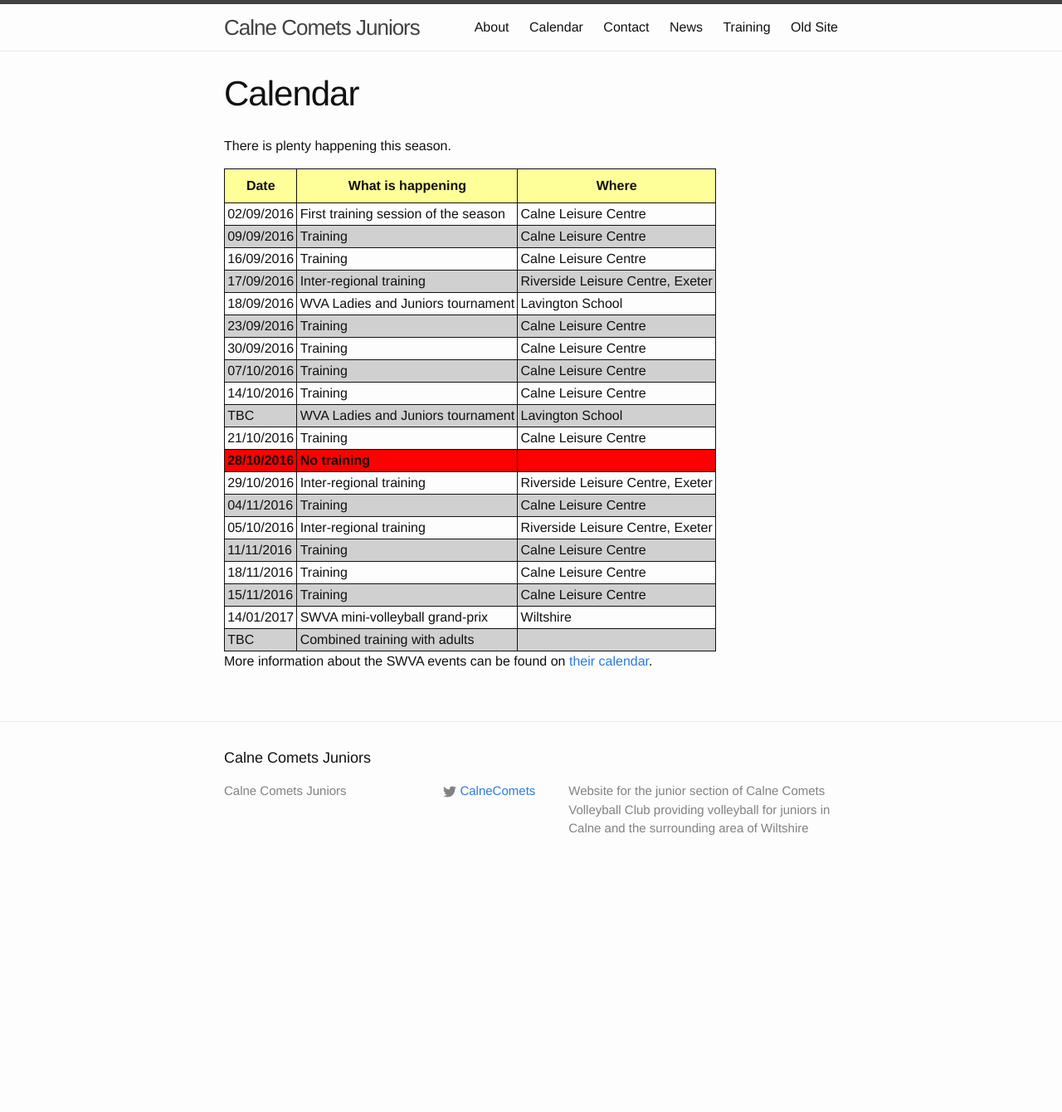
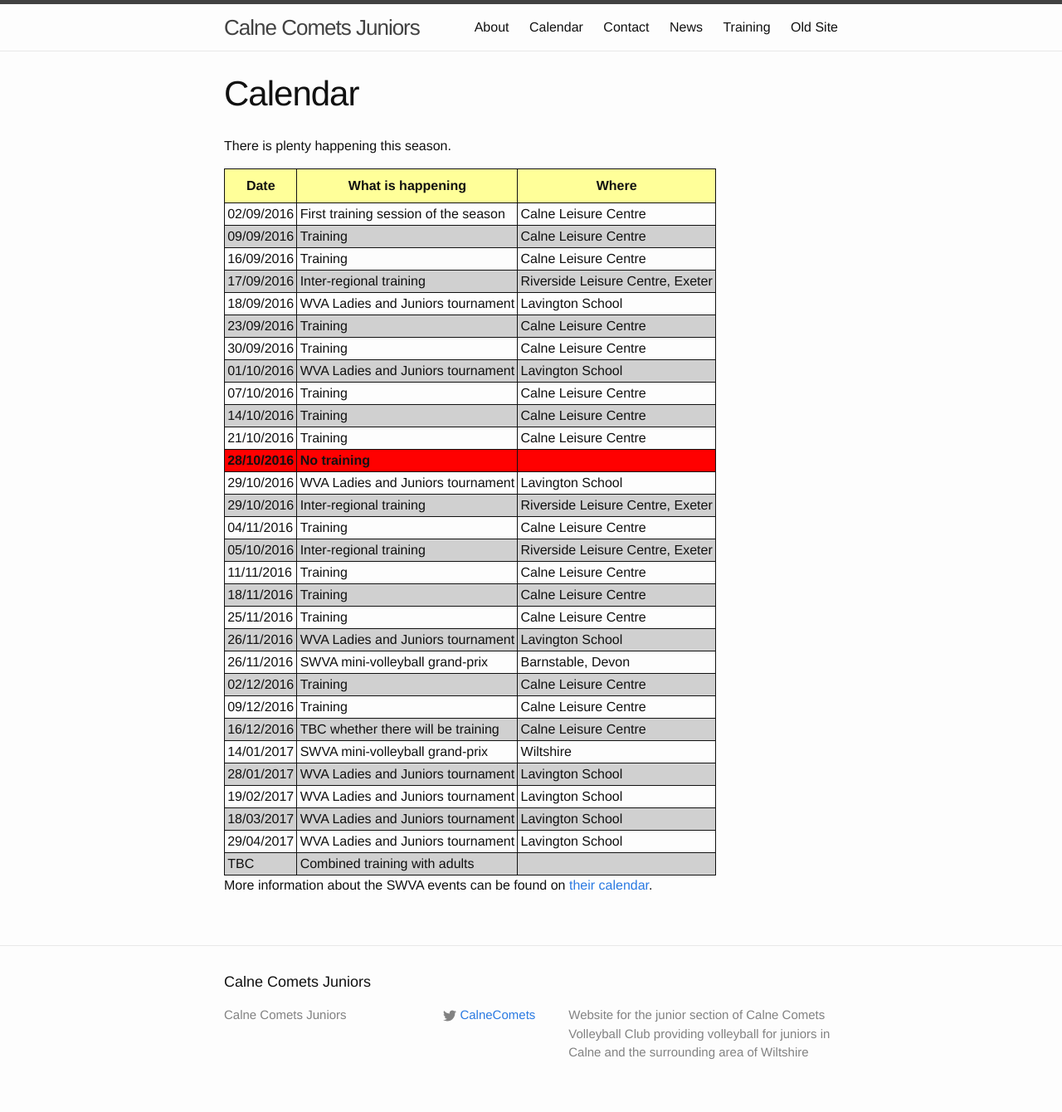
Before and after one commit to CalneComets/WebJuniors, a Jekyll site: the page built from calendar.md, in a window 1280 px wide. Shown: the whole page at 83% size. Built offline with Jekyll 4.4.1, drawn with Linux system fonts in a browser that asks for light colours; before the commit the page ends 1070 px from its top, so only the background shows below that.

Commit message:
Added SWVA grand-prix in Barnstaple and remaining WVA ladies and junior tournaments to calendar

```diff
--- a/calendar.md
+++ b/calendar.md
@@ -16,18 +16,28 @@
 <tr><td>18/09/2016</td><td>WVA Ladies and Juniors tournament</td><td>Lavington School</td></tr>
 <tr><td>23/09/2016</td><td>Training</td><td>Calne Leisure Centre</td></tr>
 <tr><td>30/09/2016</td><td>Training</td><td>Calne Leisure Centre</td></tr>
+<tr><td>01/10/2016</td><td>WVA Ladies and Juniors tournament</td><td>Lavington School</td></tr>
 <tr><td>07/10/2016</td><td>Training</td><td>Calne Leisure Centre</td></tr>
 <tr><td>14/10/2016</td><td>Training</td><td>Calne Leisure Centre</td></tr>
-<tr><td>TBC</td><td>WVA Ladies and Juniors tournament</td><td>Lavington School</td></tr>
 <tr><td>21/10/2016</td><td>Training</td><td>Calne Leisure Centre</td></tr>
 <tr class="warn"><td>28/10/2016</td><td>No training</td><td>&nbsp;</td></tr>
+<tr><td>29/10/2016</td><td>WVA Ladies and Juniors tournament</td><td>Lavington School</td></tr>
 <tr><td>29/10/2016</td><td>Inter-regional training</td><td>Riverside Leisure Centre, Exeter</td></tr>
 <tr><td>04/11/2016</td><td>Training</td><td>Calne Leisure Centre</td></tr>
 <tr><td>05/10/2016</td><td>Inter-regional training</td><td>Riverside Leisure Centre, Exeter</td></tr>
 <tr><td>11/11/2016</td><td>Training</td><td>Calne Leisure Centre</td></tr>
 <tr><td>18/11/2016</td><td>Training</td><td>Calne Leisure Centre</td></tr>
-<tr><td>15/11/2016</td><td>Training</td><td>Calne Leisure Centre</td></tr>
+<tr><td>25/11/2016</td><td>Training</td><td>Calne Leisure Centre</td></tr>
+<tr><td>26/11/2016</td><td>WVA Ladies and Juniors tournament</td><td>Lavington School</td></tr>
+<tr><td>26/11/2016</td><td>SWVA mini-volleyball grand-prix</td><td>Barnstable, Devon</td></tr>
+<tr><td>02/12/2016</td><td>Training</td><td>Calne Leisure Centre</td></tr>
+<tr><td>09/12/2016</td><td>Training</td><td>Calne Leisure Centre</td></tr>
+<tr><td>16/12/2016</td><td>TBC whether there will be training</td><td>Calne Leisure Centre</td></tr>
 <tr><td>14/01/2017</td><td>SWVA mini-volleyball grand-prix</td><td>Wiltshire</td></tr>
+<tr><td>28/01/2017</td><td>WVA Ladies and Juniors tournament</td><td>Lavington School</td></tr>
+<tr><td>19/02/2017</td><td>WVA Ladies and Juniors tournament</td><td>Lavington School</td></tr>
+<tr><td>18/03/2017</td><td>WVA Ladies and Juniors tournament</td><td>Lavington School</td></tr>
+<tr><td>29/04/2017</td><td>WVA Ladies and Juniors tournament</td><td>Lavington School</td></tr>
 <tr><td>TBC</td><td>Combined training with adults</td><td>&nbsp;</td></tr>
 </tbody>
 </table>
```
